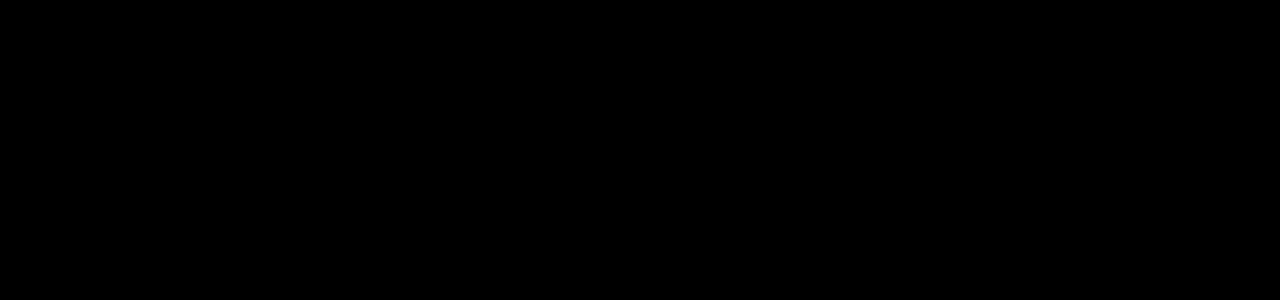
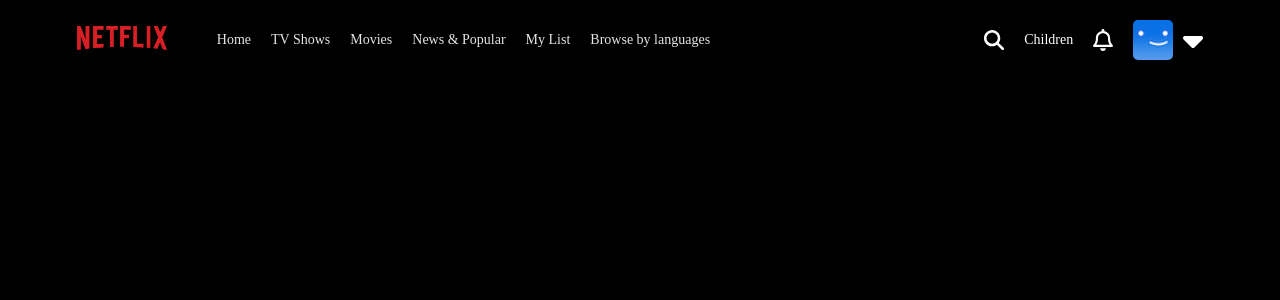
Before and after one commit to lochinbek9/netflix-clone, a React (Vite) app: page / in a window 1280 px wide. Shown: the top 300 px of the page. Built offline with nearby package versions, Linux system fonts and the light colour scheme.

Commit message:
navbar added

```diff
--- a/src/App.jsx
+++ b/src/App.jsx
@@ -1,12 +1,14 @@
 import { useState } from 'react'
 
-import './App.css'
+import Login from "./pages/Login/Login"
+import Navbar from "./components/Navbar/Navbar"
 
 function App() {
 
   return (
     <>
-
+      <Navbar/>
+      <Login/>
     </>
   )
 }
--- a/src/components/Navbar/Navbar.css
+++ b/src/components/Navbar/Navbar.css
@@ -0,0 +1,53 @@
+
+.navbar{
+    width: 100%;
+    padding: 20px 6%;
+    display: flex;
+    justify-content: space-between;
+    position: fixed;
+    font-size: 14px;
+    background-image: linear-gradient(180deg, rgba(0,0,0,0.7) 10%, transparent);
+    z-index: 1;
+}
+
+.navbar-left{
+    display: flex;
+    align-items: center;
+    gap: 50px;
+}
+
+.navbar-left img{
+    width: 90px;
+}
+
+.navbar-list{
+    display: flex;
+    gap: 20px;
+}
+
+.navbar__link{
+    color: #e5e5e5;
+}
+
+.navbar-right{
+    display: flex;
+    gap: 20px;
+    align-items: center;
+}
+
+.navbar-right .icons{
+    width: 20px;
+    cursor: pointer;
+}
+
+.navbar-right .profile{
+    width: 40px;
+    border-radius: 5px;
+}
+
+.navbar-profile{
+    display: flex;
+    align-items: center;
+    gap: 10px;
+    cursor: pointer;
+}
--- a/src/components/Navbar/Navbar.jsx
+++ b/src/components/Navbar/Navbar.jsx
@@ -1,9 +1,49 @@
 
 import "./Navbar.css"
+import logo from "../../assets/logo.png"
+import searchIcon from "../../assets/search_icon.svg"
+import bell_icon from "../../assets/bell_icon.svg"
+import profile_img  from "../../assets/profile_img.png"
+import caret_icon  from "../../assets/caret_icon.svg"
 
 function Navbar() {
   return (
-    <div className="navbar">Navbar</div>
+    <nav className="navbar">
+      <div className="navbar-left">
+        <a href="./index.html">
+          <img src={logo} alt="logo" />
+        </a>
+        <ul className="navbar-list">
+            <li>
+              <a href="#" className="navbar__link">Home</a>
+            </li>
+            <li>
+              <a href="#" className="navbar__link">TV Shows</a>
+            </li>
+            <li>
+              <a href="#" className="navbar__link">Movies</a>
+            </li>
+            <li>
+              <a href="#" className="navbar__link">News & Popular</a>
+            </li>
+            <li>
+              <a href="#" className="navbar__link">My List </a>
+            </li>
+            <li>
+              <a href="#" className="navbar__link">Browse by languages</a>
+            </li>
+        </ul>
+      </div>
+      <div className="navbar-right">
+        <img src={searchIcon} alt="Search Icon" className="icons" />
+        <p>Children</p>
+        <img src={bell_icon} alt="Bell Icon" className="icons" />
+        <div className="navbar-profile">
+          <img src={profile_img } alt="profile" className="icons profile" />
+          <img src={ caret_icon } alt="caret" className="icons" />
+        </div>
+      </div>
+    </nav>
   )
 }
 
--- a/src/pages/Login/Login.jsx
+++ b/src/pages/Login/Login.jsx
@@ -3,7 +3,7 @@
 
 function Login() {
   return (
-    <div className="login">Login</div>
+    <div className="login"></div>
   )
 }
 
```
